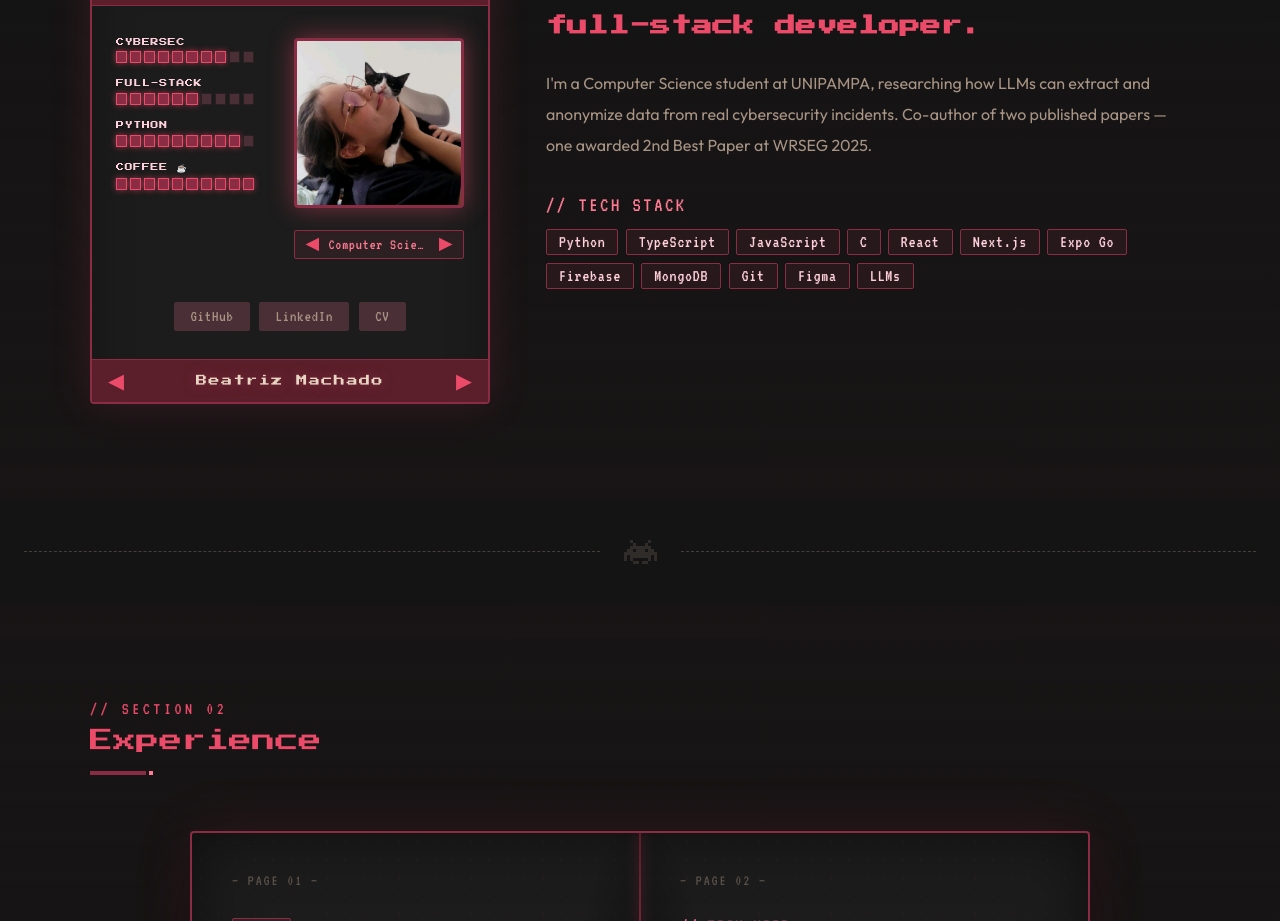
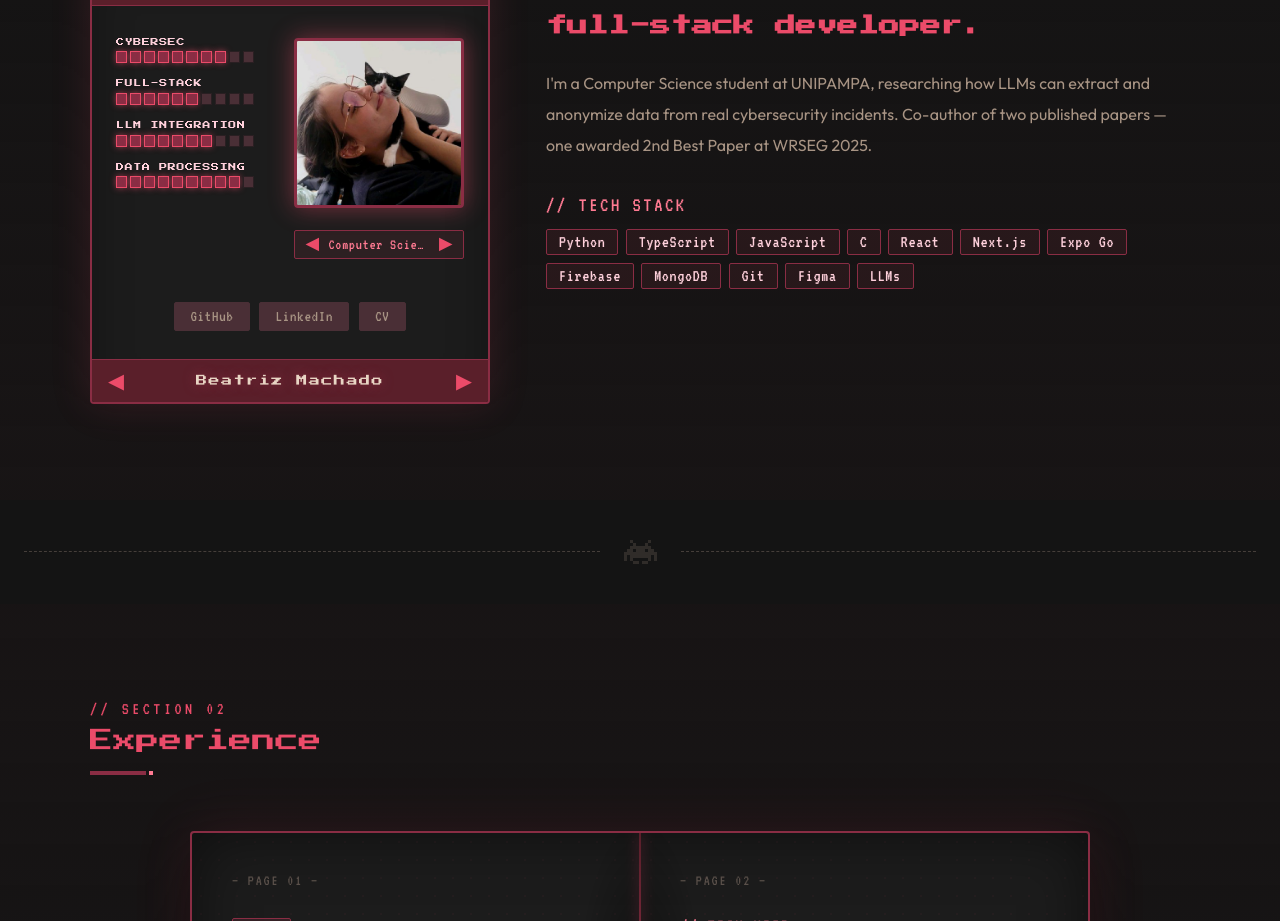
Before and after one commit to INARI18/INARI18.github.io, a React (Vite) app: page / in a window 1280 px wide. Shown: the part 1162-2083 px from the top of the page. Built offline with nearby package versions, Linux system fonts and the light colour scheme.

Commit message:
update stats

```diff
--- a/src/components/Contact/Contact.module.css
+++ b/src/components/Contact/Contact.module.css
@@ -15,7 +15,7 @@
 }
 
 .copy h3 {
-  font-family: 'Press Start 2P', monospace;
+  font-family: "Press Start 2P", monospace;
   font-size: clamp(0.75rem, 1.8vw, 1rem);
   color: var(--text);
   line-height: 2;
--- a/src/data/stats.ts
+++ b/src/data/stats.ts
@@ -1,8 +1,8 @@
 import type { Stat } from "types";
 
 export const stats: Stat[] = [
-  { label: "CYBERSEC", value: 75 },
+  { label: "CYBERSEC", value: 80 },
   { label: "FULL-STACK", value: 60 },
-  { label: "PYTHON", value: 90 },
-  { label: "COFFEE ☕", value: 100 },
+  { label: "LLM INTEGRATION", value: 70 },
+  { label: "DATA PROCESSING", value: 90 },
 ];
```
